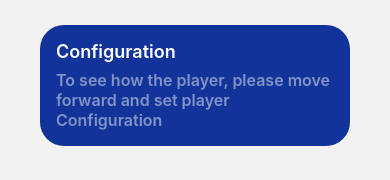
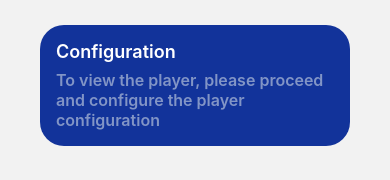
Before and after one commit to playbuzz/react-native-sdk-demo-app, a React Native app in the folder ExcoReactIntegrationDemo/: screen /IntroductionScreen in a window 390 px wide. Shown: the part 658-838 px from the top of the page. Built offline with nearby package versions, Linux system fonts and the light colour scheme; what react-native-device-info would draw is missing.

Commit message:
versionIncreased app:1.0.1 Android:10 Sdk 1.0.1

```diff
--- a/ExcoReactIntegrationDemo/package.json
+++ b/ExcoReactIntegrationDemo/package.json
@@ -1,6 +1,6 @@
 {
   "name": "ExcoReactIntegrationDemo",
-  "version": "1.0.0",
+  "version": "1.0.1",
   "private": true,
   "scripts": {
     "android": "react-native run-android",
--- a/ExcoReactIntegrationDemo/src/screens/IntroductionScreen.tsx
+++ b/ExcoReactIntegrationDemo/src/screens/IntroductionScreen.tsx
@@ -51,7 +51,7 @@ export const IntroductionScreen = ({ navigation }) => {
       <View style={styles.cardContainer}>
         <SelectionCard
           selectionName="Configuration"
-          selectionAbout="To see how the player, please move forward and set player Configuration"
+          selectionAbout="To view the player, please proceed and configure the player configuration"
           onSelectionClick={() => navigation.navigate('PlayerAttributesConfigurationScreen')}
         />
       </View>
```
Also changed, not shown: 1 other file (tests, documents, lock files or other folders).
